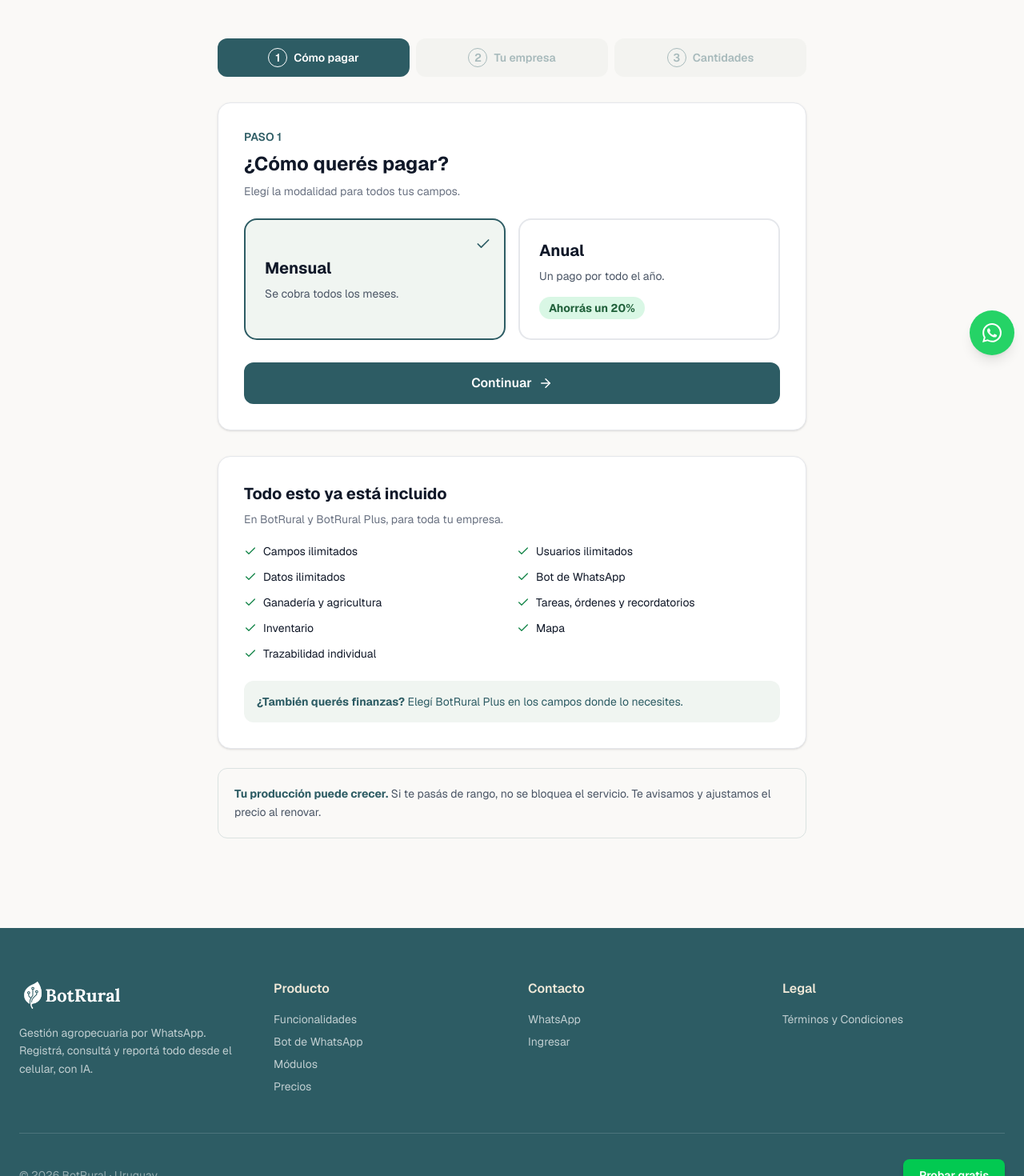
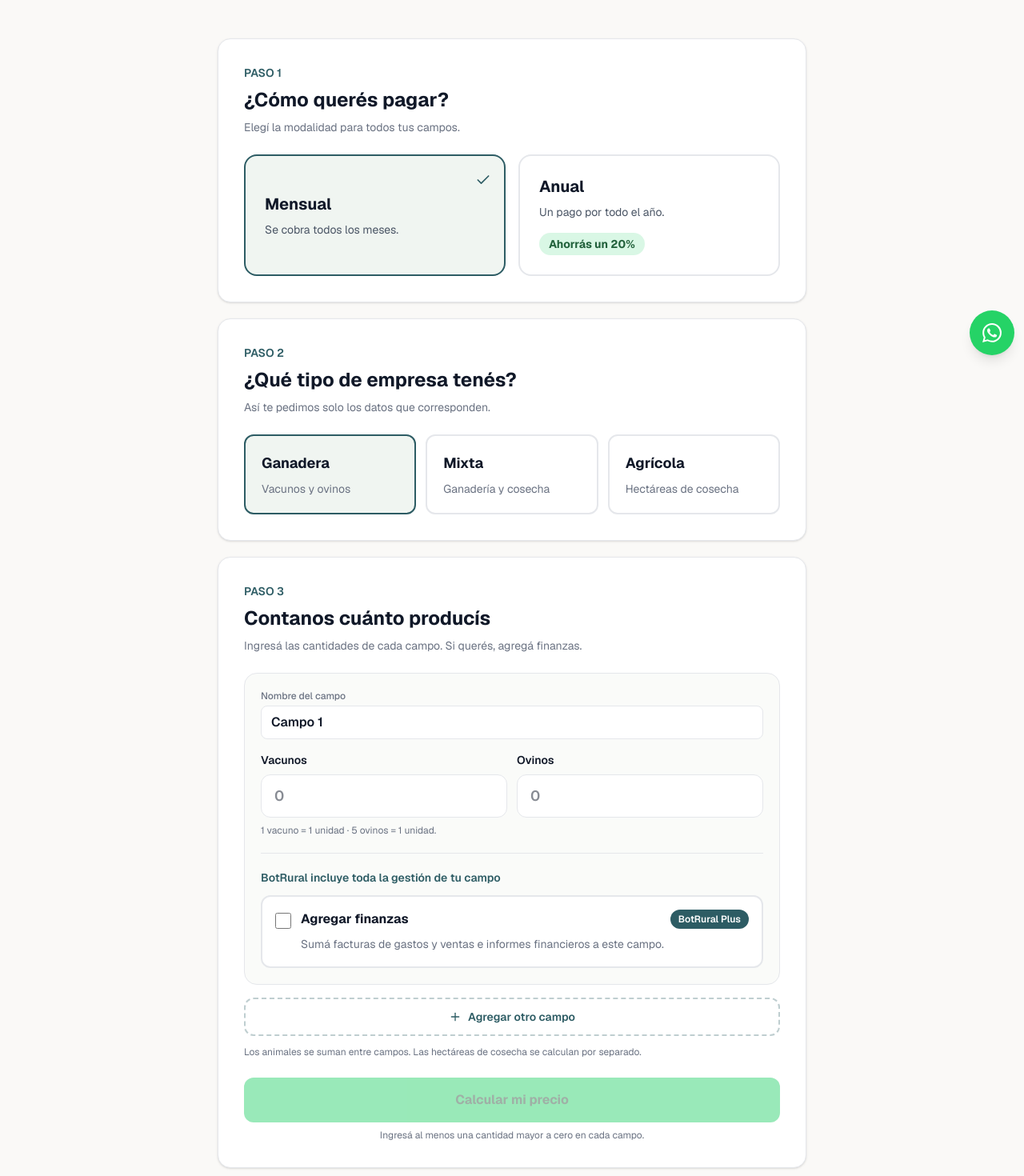
Before and after one commit to talalandig/landingbotrural, a Next.js app: page /pricing in a window 1280 px wide. Shown: the part 340-1810 px from the top of the page at 80% size. Built offline with nearby package versions, Linux system fonts and the light colour scheme.

Commit message:
Muestra calculadora completa y agrega finanzas con checkbox

```diff
--- a/app/pricing/page.tsx
+++ b/app/pricing/page.tsx
@@ -1,7 +1,7 @@
 'use client'
 
 import { useState } from 'react'
-import { ArrowLeft, ArrowRight, Check, Plus, ShieldCheck, Sparkles, Trash2 } from 'lucide-react'
+import { Check, Plus, ShieldCheck, Sparkles, Trash2 } from 'lucide-react'
 import Header from '../components/Header'
 
 type Tipo = 'ganadera' | 'mixta' | 'agricola'
@@ -44,11 +44,10 @@
 }
 
 export default function PricingPage() {
-  const [paso, setPaso] = useState(1)
   const [anual, setAnual] = useState(false)
   const [campos, setCampos] = useState<Campo[]>([nuevoCampo(1)])
   const [resultado, setResultado] = useState(false)
-  const update = (id: number, patch: Partial<Campo>) => { setCampos(prev => prev.map(c => c.id === id ? { ...c, ...patch } : c)); setResultado(false) }
+  const update = (id: number, patch: Partial<Campo>) => { setCampos(prev => prev.map(c => c.id === id ? { ...c, ...patch } : c)) }
   const pools = cotizar(campos)
   const contacto = pools.some(p => p.mensual === null)
   const mensual = Math.round(pools.reduce((total, p) => total + (p.mensual ?? 0), 0) * 100) / 100
@@ -68,46 +67,46 @@
       </section>
 
       <main className="mx-auto max-w-3xl px-4 py-8 sm:py-12">
-        <nav aria-label="Pasos de la calculadora" className="mb-8 grid grid-cols-3 gap-2">
-          {['Cómo pagar', 'Tu empresa', 'Cantidades'].map((label, i) => <button key={label} type="button" disabled={i + 1 > paso} onClick={() => { setPaso(i + 1); setResultado(false) }} aria-current={paso === i + 1 ? 'step' : undefined} className={`flex items-center justify-center gap-2 rounded-xl px-2 py-3 text-xs font-semibold sm:text-sm ${paso === i + 1 ? 'bg-[#2D5C64] text-white' : 'bg-[#eaece7] text-[#2D5C64]'} disabled:opacity-40`}><span className="flex h-6 w-6 shrink-0 items-center justify-center rounded-full border border-current">{i + 1}</span>{label}</button>)}
-        </nav>
-
-        {paso === 1 && <section className={cardClass}>
+        <section className={cardClass}>
           <p className="text-sm font-semibold text-[#2D5C64]">PASO 1</p>
           <h2 className="mt-2 text-2xl font-bold">¿Cómo querés pagar?</h2>
           <p className="mt-2 text-sm text-gray-500">Elegí la modalidad para todos tus campos.</p>
           <div className="mt-6 grid gap-4 sm:grid-cols-2">
             {[false, true].map(value => <button key={String(value)} type="button" aria-pressed={anual === value} onClick={() => setAnual(value)} className={`relative rounded-2xl border-2 p-6 text-left transition ${anual === value ? 'border-[#2D5C64] bg-[#f0f5f1]' : 'border-gray-200 hover:border-[#2D5C64]/50'}`}><span className="block text-xl font-bold">{value ? 'Anual' : 'Mensual'}</span><span className="mt-2 block text-sm text-gray-600">{value ? 'Un pago por todo el año.' : 'Se cobra todos los meses.'}</span>{value && <span className="mt-4 inline-block rounded-full bg-[#02C951]/15 px-3 py-1 text-sm font-bold text-[#21613b]">Ahorrás un 20%</span>}{anual === value && <Check size={20} className="absolute right-4 top-5 text-[#2D5C64]" />}</button>)}
           </div>
-          <button type="button" onClick={() => setPaso(2)} className="mt-7 flex w-full items-center justify-center gap-2 rounded-xl bg-[#2D5C64] py-3.5 font-semibold text-white">Continuar <ArrowRight size={18} /></button>
-        </section>}
+        </section>
 
-        {paso === 2 && <section className={cardClass}>
+        <section className={`${cardClass} mt-5`}>
           <p className="text-sm font-semibold text-[#2D5C64]">PASO 2</p>
           <h2 className="mt-2 text-2xl font-bold">¿Qué tipo de empresa tenés?</h2>
           <p className="mt-2 text-sm text-gray-500">Así te pedimos solo los datos que corresponden.</p>
           <div className="mt-6 grid gap-3 sm:grid-cols-3">{tipos.map(t => <button key={t.value} type="button" aria-pressed={campos[0].tipo === t.value} onClick={() => update(campos[0].id, { tipo: t.value })} className={`rounded-xl border-2 p-5 text-left ${campos[0].tipo === t.value ? 'border-[#2D5C64] bg-[#f0f5f1]' : 'border-gray-200'}`}><span className="block text-lg font-bold">{t.label}</span><span className="mt-2 block text-sm text-gray-500">{t.description}</span></button>)}</div>
-          <button type="button" onClick={() => setPaso(3)} className="mt-7 flex w-full items-center justify-center gap-2 rounded-xl bg-[#2D5C64] py-3.5 font-semibold text-white">Continuar <ArrowRight size={18} /></button>
-        </section>}
+        </section>
 
-        {paso === 3 && <div className="space-y-5">
+        <div className="mt-5 space-y-5">
           <section className={cardClass}>
             <p className="text-sm font-semibold text-[#2D5C64]">PASO 3</p>
             <h2 className="mt-2 text-2xl font-bold">Contanos cuánto producís</h2>
-            <p className="mt-2 text-sm text-gray-500">Ingresá las cantidades y elegí el plan de cada campo.</p>
+            <p className="mt-2 text-sm text-gray-500">Ingresá las cantidades de cada campo. Si querés, agregá finanzas.</p>
             <div className="mt-6 space-y-5">{campos.map((c, i) => <div key={c.id} className="rounded-2xl border border-gray-200 bg-[#fafbf9] p-4 sm:p-5">
               <div className="mb-4 flex items-center gap-3"><label className="flex-1 text-xs font-medium text-gray-500">Nombre del campo<input value={c.nombre} onChange={e => update(c.id, { nombre: e.target.value })} className="mt-1 block w-full rounded-lg border border-gray-200 bg-white px-3 py-2 text-base font-semibold text-gray-900" /></label>{campos.length > 1 && <button type="button" aria-label={`Quitar ${c.nombre}`} onClick={() => { setCampos(prev => prev.filter(item => item.id !== c.id)); setResultado(false) }} className="rounded-lg p-2 text-gray-500 hover:bg-red-50 hover:text-red-600"><Trash2 size={18} /></button>}</div>
               {i > 0 && <label className="mb-4 block text-sm font-medium">Tipo de campo<select value={c.tipo} onChange={e => update(c.id, { tipo: e.target.value as Tipo })} className="ml-3 rounded-lg border border-gray-200 bg-white p-2">{tipos.map(t => <option key={t.value} value={t.value}>{t.label}</option>)}</select></label>}
               {c.tipo !== 'agricola' && <><div className="grid grid-cols-2 gap-3">{(['vacunos', 'ovinos'] as const).map(key => <label key={key} className="text-sm font-semibold">{key === 'vacunos' ? 'Vacunos' : 'Ovinos'}<input type="number" min="0" step="1" inputMode="numeric" placeholder="0" value={c[key]} onChange={e => update(c.id, { [key]: e.target.value })} className={inputClass} /></label>)}</div><p className="mt-2 text-xs text-gray-500">1 vacuno = 1 unidad · 5 ovinos = 1 unidad.</p></>}
               {c.tipo !== 'ganadera' && <label className="mt-5 block text-sm font-semibold">Hectáreas de cosecha<div className="relative"><input type="number" min="0" step="any" inputMode="decimal" placeholder="0" value={c.hectareas} onChange={e => update(c.id, { hectareas: e.target.value })} className={`${inputClass} pr-24`} /><span className="absolute right-4 top-6 text-sm font-normal text-gray-400">hectáreas</span></div><span className="mt-2 block text-xs font-normal leading-relaxed text-gray-500">Solo las que destinás para cosecha. No cuentan pasturas ni verdeos para el ganado.</span></label>}
-              <fieldset className="mt-5"><legend className="mb-2 text-sm font-semibold">Elegí tu plan</legend><div className="grid gap-3 sm:grid-cols-2">{[false, true].map(plus => <label key={String(plus)} className={`flex cursor-pointer items-start gap-2 rounded-xl border-2 p-3 ${c.plus === plus ? 'border-[#2D5C64] bg-[#f0f5f1]' : 'border-gray-200 bg-white'}`}><input type="radio" name={`plan-${c.id}`} checked={c.plus === plus} onChange={() => update(c.id, { plus })} className="mt-1 accent-[#2D5C64]" /><span><strong className="block text-sm">BotRural{plus ? ' Plus' : ''}</strong><span className="mt-1 block text-xs text-gray-500">{plus ? 'Todo BotRural + finanzas' : 'Toda la gestión de tu campo'}</span></span></label>)}</div></fieldset>
+              <div className="mt-5 border-t border-gray-200 pt-5">
+                <p className="text-sm font-semibold text-[#2D5C64]">BotRural incluye toda la gestión de tu campo</p>
+                <label className={`mt-3 flex cursor-pointer items-start gap-3 rounded-xl border-2 p-4 transition ${c.plus ? 'border-[#2D5C64] bg-[#edf5ee]' : 'border-gray-200 bg-white hover:border-[#2D5C64]/40'}`}>
+                  <input type="checkbox" checked={c.plus} onChange={e => update(c.id, { plus: e.target.checked })} className="mt-1 h-5 w-5 shrink-0 accent-[#2D5C64]" />
+                  <span className="flex-1"><span className="flex flex-wrap items-center justify-between gap-2"><strong className="text-base">Agregar finanzas</strong><span className="rounded-full bg-[#2D5C64] px-2.5 py-1 text-xs font-semibold text-white">BotRural Plus</span></span><span className="mt-2 block text-sm leading-relaxed text-gray-500">Sumá facturas de gastos y ventas e informes financieros a este campo.</span>{c.plus && <span className="mt-2 flex items-center gap-1 text-xs font-semibold text-[#21613b]"><Check size={14} /> Finanzas agregado · BotRural Plus activado</span>}</span>
+                </label>
+              </div>
             </div>)}</div>
             <button type="button" onClick={() => { setCampos(prev => [...prev, nuevoCampo(Math.max(...prev.map(c => c.id)) + 1)]); setResultado(false) }} className="mt-4 flex w-full items-center justify-center gap-2 rounded-xl border-2 border-dashed border-[#2D5C64]/30 py-3 text-sm font-semibold text-[#2D5C64]"><Plus size={16} /> Agregar otro campo</button>
             <p className="mt-3 text-xs text-gray-500">Los animales se suman entre campos. Las hectáreas de cosecha se calculan por separado.</p>
             <button type="button" disabled={!valido} onClick={() => setResultado(true)} className="mt-6 w-full rounded-xl bg-[#02C951] py-4 font-bold text-[#123b22] disabled:cursor-not-allowed disabled:opacity-40">Calcular mi precio</button>
             {!valido && <p className="mt-2 text-center text-xs text-gray-500">Ingresá al menos una cantidad mayor a cero en cada campo.</p>}
           </section>
-          {resultado && <section aria-live="polite" className="rounded-2xl bg-[#234b52] p-6 text-white sm:p-8">
+          {resultado && valido && <section aria-live="polite" className="rounded-2xl bg-[#234b52] p-6 text-white sm:p-8">
             <span className="flex items-center gap-2 text-sm text-white/70"><ShieldCheck size={18} /> Tu cotización personalizada</span>
             <h2 className="mt-4 text-3xl font-bold sm:text-4xl">{contacto ? 'Hablemos de tu empresa' : `USD ${usd(total)}`} {!contacto && <span className="text-base font-normal text-white/60">/{anual ? 'año' : 'mes'}</span>}</h2>
             {contacto ? <p className="mt-3 text-sm text-white/75">Superás las 10.000 unidades ganaderas o hectáreas de cosecha. Te preparamos una propuesta a medida.</p> : anual ? <p className="mt-3 text-sm text-white/80">Un pago anual · Equivale a USD {usd(total / 12)}/mes.<br /><span className="text-[#7ce8a6]">Ahorrás USD {usd(mensual * 12 - total)} al año (20%).</span></p> : <p className="mt-3 text-sm text-white/75">Se cobra todos los meses.</p>}
@@ -116,10 +115,9 @@
             {!contacto && <p className="mt-3 text-xs text-white/60">Más impuestos aplicables.</p>}
             <a href={`https://wa.me/59899465242?text=${encodeURIComponent(mensaje)}`} target="_blank" rel="noopener noreferrer" className="mt-6 block rounded-xl bg-[#02C951] px-4 py-4 text-center font-bold text-[#123b22]">{contacto ? 'Pedir mi propuesta por WhatsApp' : 'Continuar por WhatsApp'}</a>
           </section>}
-        </div>}
+        </div>
 
-        {paso > 1 && <button type="button" onClick={() => { setPaso(paso - 1); setResultado(false) }} className="mt-5 inline-flex items-center gap-2 py-2 text-sm font-semibold text-[#2D5C64]"><ArrowLeft size={16} /> Volver</button>}
-        <section className={`${cardClass} mt-8`}><h2 className="text-xl font-bold">Todo esto ya está incluido</h2><p className="mt-2 text-sm text-gray-500">En BotRural y BotRural Plus, para toda tu empresa.</p><ul className="mt-5 grid gap-3 sm:grid-cols-2">{features.map(feature => <li key={feature} className="flex items-center gap-2 text-sm"><Check size={16} className="shrink-0 text-[#16864a]" />{feature}</li>)}</ul><div className="mt-6 rounded-xl bg-[#f0f5f1] p-4 text-sm text-[#2D5C64]"><strong>¿También querés finanzas?</strong> Elegí BotRural Plus en los campos donde lo necesites.</div></section>
+        <section className={`${cardClass} mt-8`}><h2 className="text-xl font-bold">Todo esto ya está incluido</h2><p className="mt-2 text-sm text-gray-500">En BotRural y BotRural Plus, para toda tu empresa.</p><ul className="mt-5 grid gap-3 sm:grid-cols-2">{features.map(feature => <li key={feature} className="flex items-center gap-2 text-sm"><Check size={16} className="shrink-0 text-[#16864a]" />{feature}</li>)}</ul><div className="mt-6 rounded-xl bg-[#f0f5f1] p-4 text-sm text-[#2D5C64]"><span className="flex items-center gap-2 font-semibold"><Check size={18} /> Finanzas con BotRural Plus</span><span className="mt-2 block text-gray-600">Un agregado opcional: marcá «Agregar finanzas» en los campos donde lo necesites.</span></div></section>
         <div className="mt-6 rounded-xl border border-[#2D5C64]/15 p-5 text-sm leading-relaxed text-gray-600"><strong className="text-[#2D5C64]">Tu producción puede crecer.</strong> Si te pasás de rango, no se bloquea el servicio. Te avisamos y ajustamos el precio al renovar.</div>
       </main>
     </div>
```
